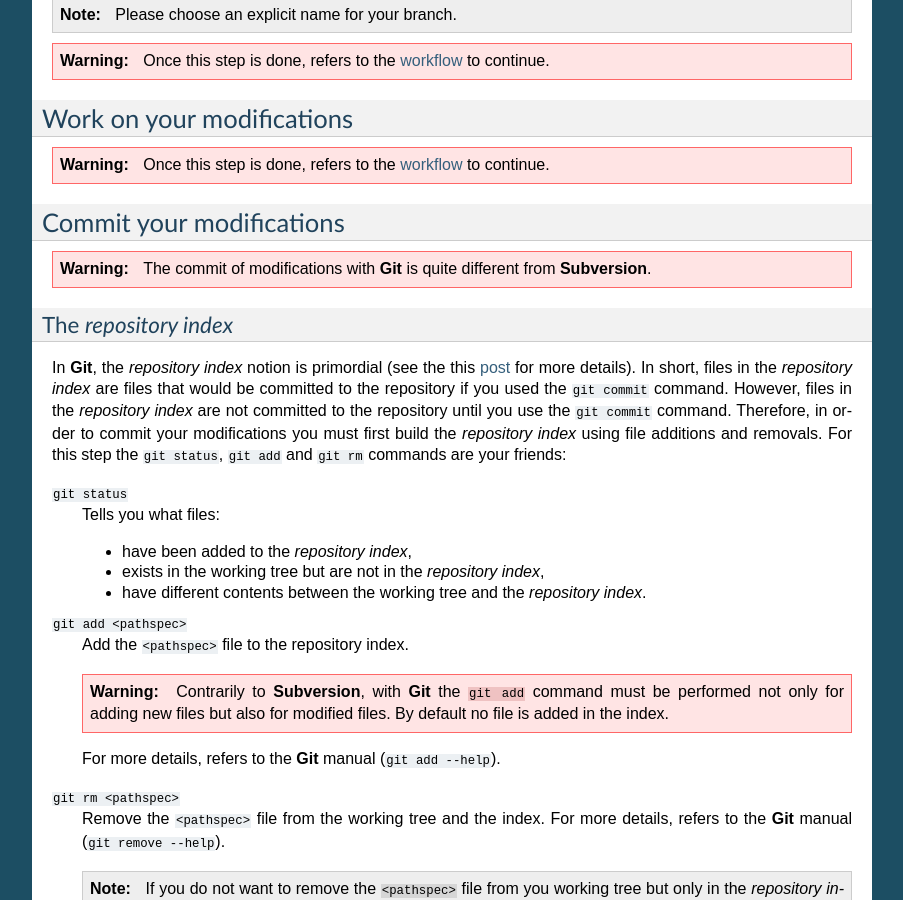
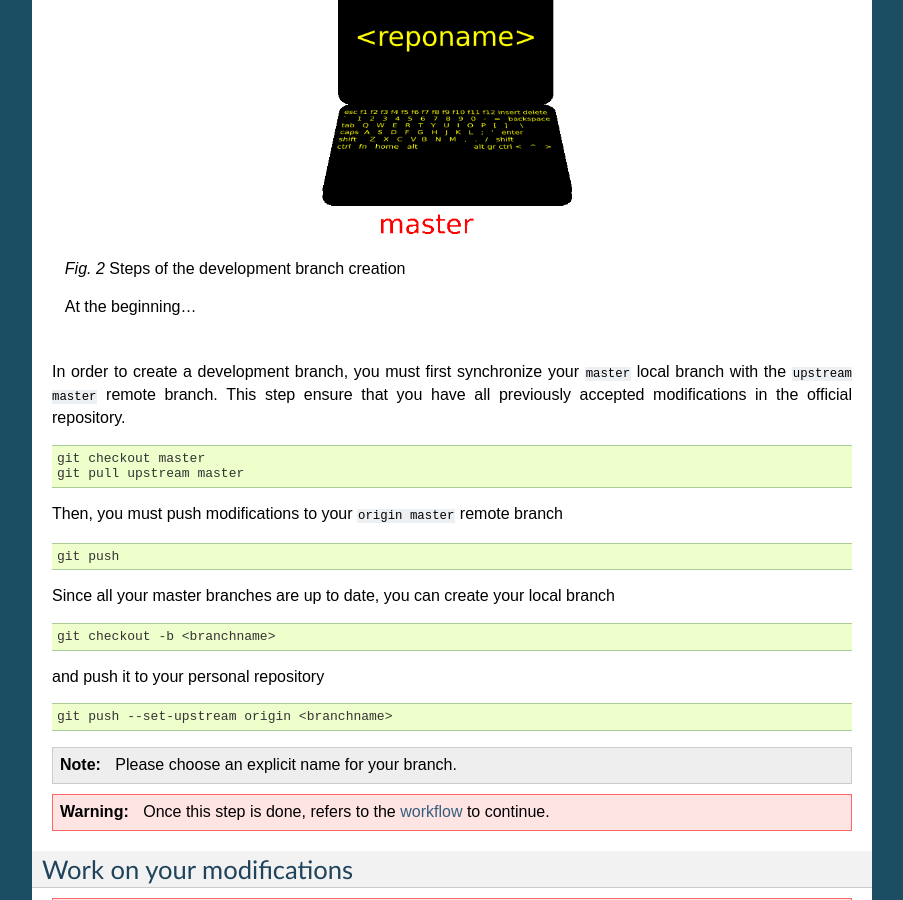
Before and after one commit to StatisKit/StatisKit, a Sphinx documentation site: the page built from doc/developper/public/contribute.rst, in a window 1280 px wide and 900 px high, scrolled down 868 px. Shown: the whole window, without its empty margins (198-1101 px from the left). Built offline with Sphinx 7.4.7, drawn with Linux system fonts in a browser that asks for light colours; pages that are not in the unit, such as notebooks, are missing from menus.

Commit message:
Update contribute.rst

```diff
--- a/doc/developper/public/contribute.rst
+++ b/doc/developper/public/contribute.rst
@@ -87,6 +87,14 @@
 
 Create a development branch
 ===========================
+
+
+.. figure:: branch.gif
+    :alt: Create a development branch
+
+    Steps of the development branch creation
+
+    At the beginning...
 
 In order to create a development branch, you must first synchronize your :code:`master` local branch with the :code:`upstream master` remote branch.
 This step ensure that you have all previously accepted modifications in the official repository.
```
